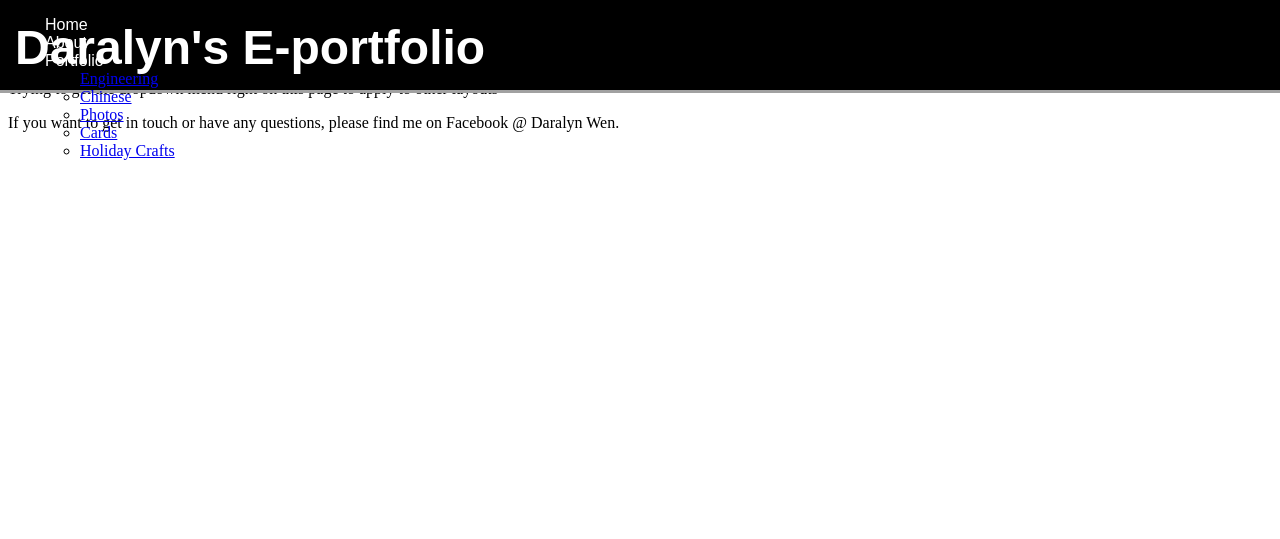
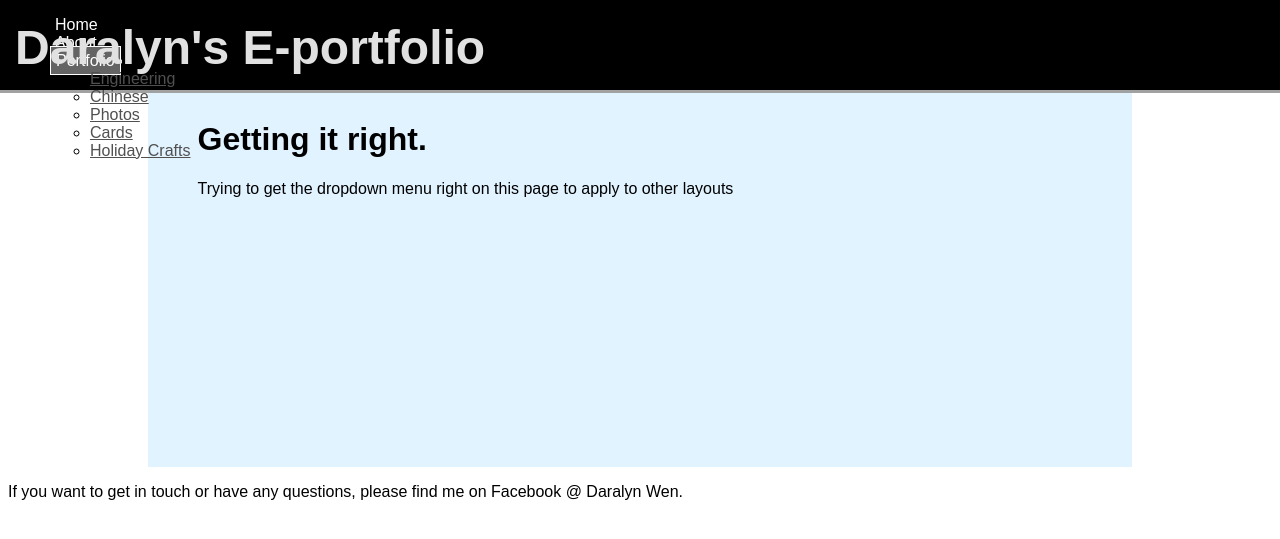
Before and after one commit to daralyn/daralyn.github.io, a Jekyll site: the page built from gettingitrightpage.html, in a window 1280 px wide. Shown: the top 539 px of the page. Built offline with Jekyll 4.4.1, drawn with Linux system fonts in a browser that asks for light colours.

Commit message:
Update gettingitright.css

```diff
--- a/css/gettingitright.css
+++ b/css/gettingitright.css
@@ -12,7 +12,7 @@
 #eportfolioheader {
     font-family: 'AR BONNIE', 'Arial', 'Sans-Serif';
     font-size: 3em;
-    color: rgb(255, 255, 255);
+    color: rgb(225, 225, 225);
     padding-top: 0px;
     text-decoration: none;
     position: absolute;
@@ -34,36 +34,14 @@
     color: rgb(0, 0, 0);
     border: 1px solid rgb(255, 255, 255);
     padding: 5px;
+}
 
 .nav {
     color: rgb(225, 225, 225);
     position: absolute;
     top: 15px;
-    right: -360px;
+    right: 179px;
     margin: 0px;
-}
-
-footer{
-    position: fixed;
-    background-color: rgb(0, 0, 0);
-    border-top: 2px solid rgb(161, 161, 161);
-    bottom: 0;
-    left: 0px;
-    right: 0px;
-    height: 30px;
-}
-
-#footertext{
-    color: rgb(255, 255, 255);
-    font-size: .8em;
-    font-family: 'Arial', 'Sans-Serif';
-    padding-top: 2px;
-    padding-bottom: 2px;
-    padding-left: 15px;
-    padding-right: 15px;
-    position: absolute;
-    bottom: -5px;
-    left: 5px;
 }
 
 h1{
@@ -91,6 +69,8 @@
     font-family: 'Arial', 'Sans-Serif';
 }
 
+
+
 p {
     font-family: 'Arial', 'Sans-Serif';
 }
@@ -111,9 +91,9 @@
     text-align: left;
 }
 
-.nav ul{
+.nav ul {
     list-style-type: none;
-    padding: 0px;
+    padding:0px;
     margin: 0px;
     position: relative;
 }
@@ -122,20 +102,20 @@
     display: inline-block;
 }
 
-
 .nav ul li a,visited{
-    background-color: rgb(30, 30, 30);
+    background-color: rgb(33, 33, 33);
     color: rgb(255, 255, 255);
     display: block;
     padding: 5px;
     padding-left:8px;
     padding-right: 8px;
     text-decoration: none;
+    border: none;
 }
 
 .nav ul li a:hover{
-    background-color: (225, 225, 225);
-    color: rgb(0, 0, 0);
+    background-color: rgb(255, 255, 255);
+    color: rgb(3, 3, 3);
     text-decoration: underline;
 }
 
@@ -151,5 +131,4 @@
 
 .nav ul ul li{
     display: block;
-    color: rgb(255, 255, 255);
 }
```
